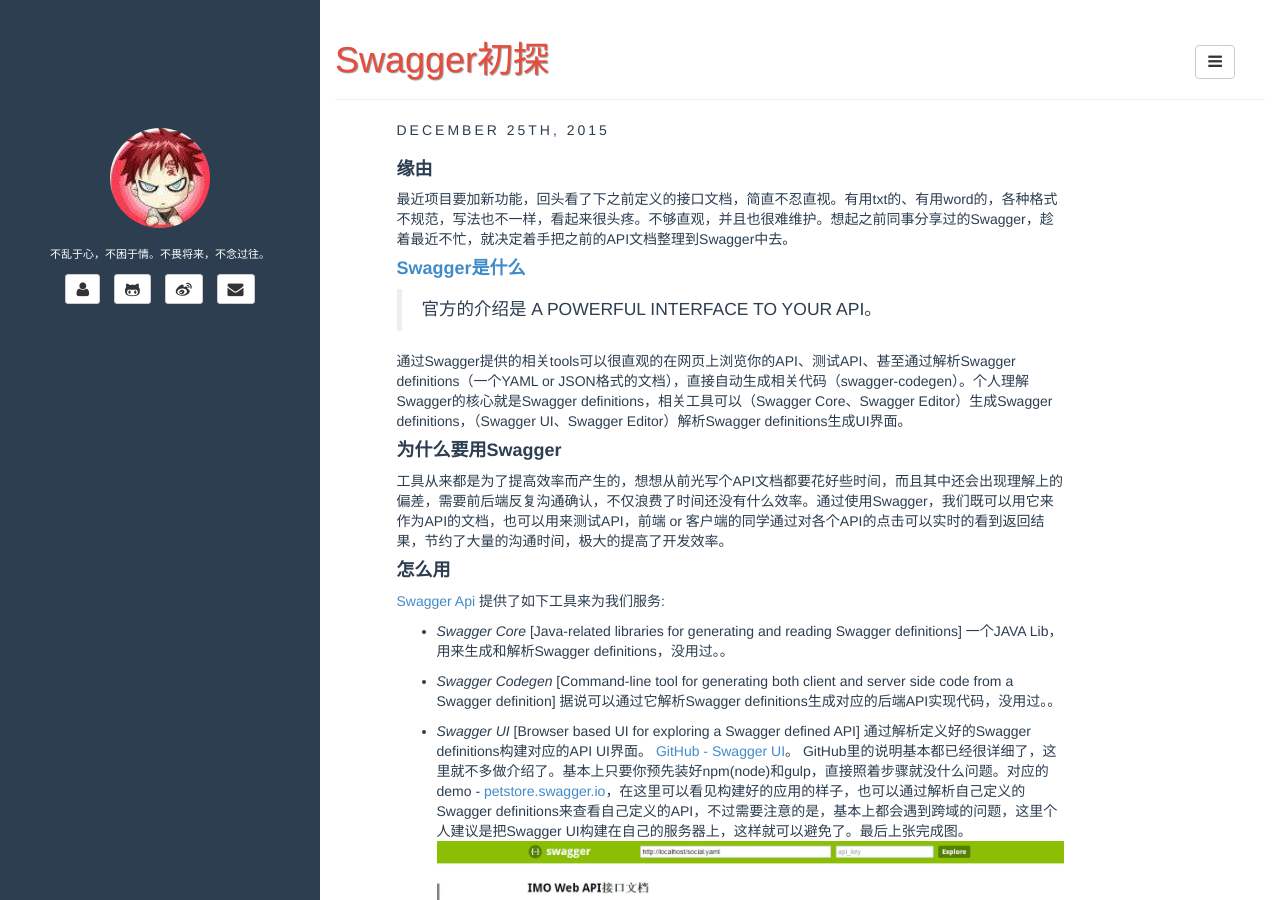
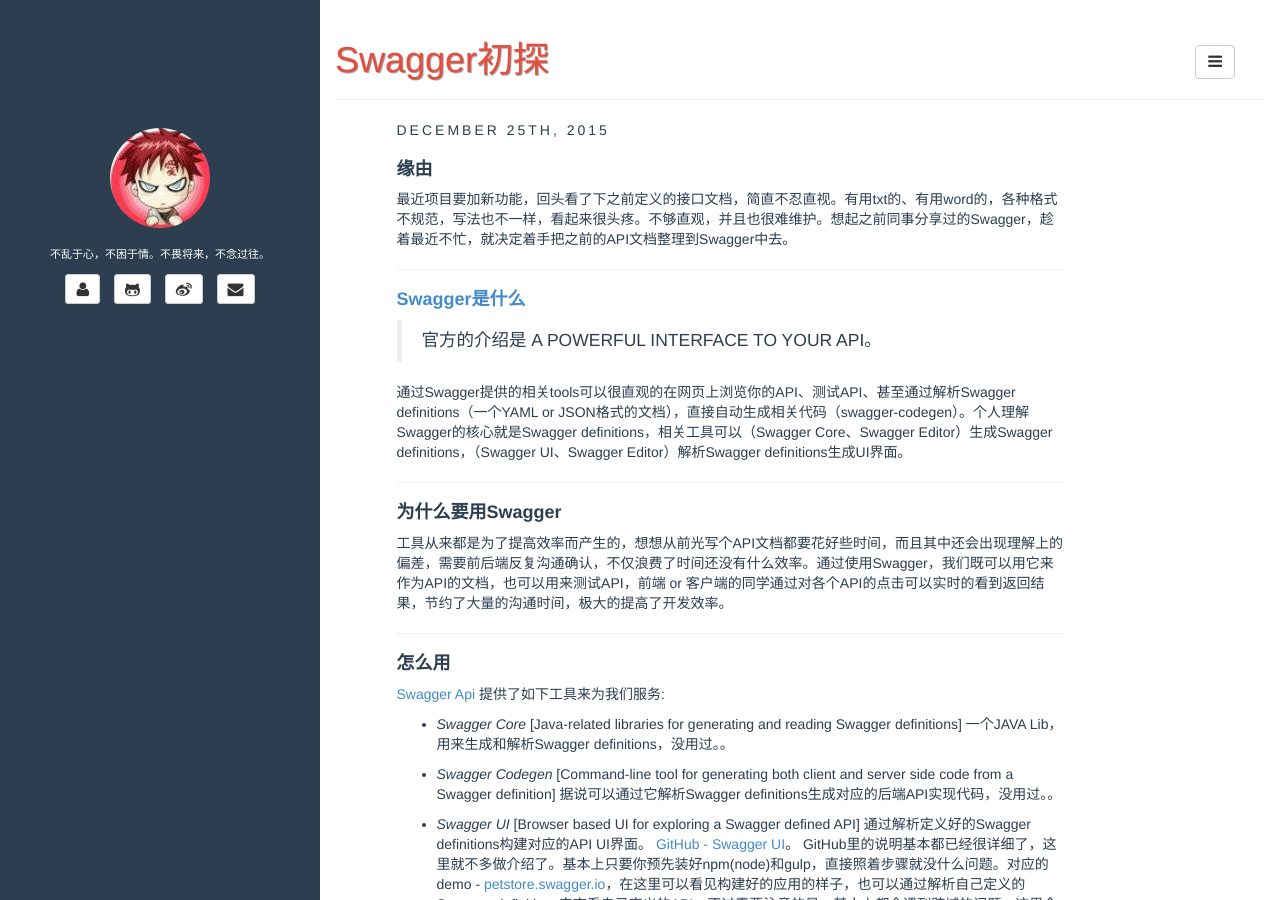
Before and after one commit to kaelli1234/kaelli1234.github.io, a Jekyll site: the page built from _posts/2015-12-25-swagger.md, in a window 1280 px wide and 900 px high. Built offline with Jekyll 4.4.1, drawn with Linux system fonts in a browser that asks for light colours; comment, search, counter and statistics services are not loaded.

Commit message:
modifies post style
Signed-off-by: Kael Li <kaelli@gmail.com>

```diff
--- a/_posts/2015-12-25-swagger.md
+++ b/_posts/2015-12-25-swagger.md
@@ -9,19 +9,22 @@
 #### **缘由**
 
 最近项目要加新功能，回头看了下之前定义的接口文档，简直不忍直视。有用txt的、有用word的，各种格式不规范，写法也不一样，看起来很头疼。不够直观，并且也很难维护。想起之前同事分享过的Swagger，趁着最近不忙，就决定着手把之前的API文档整理到Swagger中去。
-<br />
+
+---
 
 #### **[Swagger是什么](http://swagger.io)**
 
 >官方的介绍是 A POWERFUL INTERFACE TO YOUR API。
 
 通过Swagger提供的相关tools可以很直观的在网页上浏览你的API、测试API、甚至通过解析Swagger definitions（一个YAML or JSON格式的文档），直接自动生成相关代码（swagger-codegen）。个人理解Swagger的核心就是Swagger definitions，相关工具可以（Swagger Core、Swagger Editor）生成Swagger definitions，（Swagger UI、Swagger Editor）解析Swagger definitions生成UI界面。
-<br />
+
+---
 
 #### **为什么要用Swagger**
 
 工具从来都是为了提高效率而产生的，想想从前光写个API文档都要花好些时间，而且其中还会出现理解上的偏差，需要前后端反复沟通确认，不仅浪费了时间还没有什么效率。通过使用Swagger，我们既可以用它来作为API的文档，也可以用来测试API，前端 or 客户端的同学通过对各个API的点击可以实时的看到返回结果，节约了大量的沟通时间，极大的提高了开发效率。
-<br />
+
+---
 
 #### **怎么用**
 [Swagger Api](https://github.com/swagger-api) 提供了如下工具来为我们服务:
@@ -43,7 +46,8 @@
 
     同样的对应的[GitHub - Swagger Editor](https://github.com/swagger-api/swagger-editor)，安装方式大同小异，线上demo - [editor.swagger.io](http://editor.swagger.io/)，同样的也会有跨域的问题。
     ![swagger-editor-example]({{ site.BASE_PATH }}/assets/images/swagger-editor-example.webp)
-<br />
+
+---
 
 #### **写在最后**
 
```
Also changed, not shown: _posts/2015-10-20-redis-option.md (+3 -1 lines), _posts/2015-12-08-mongodb.md (+6 -3 lines).
